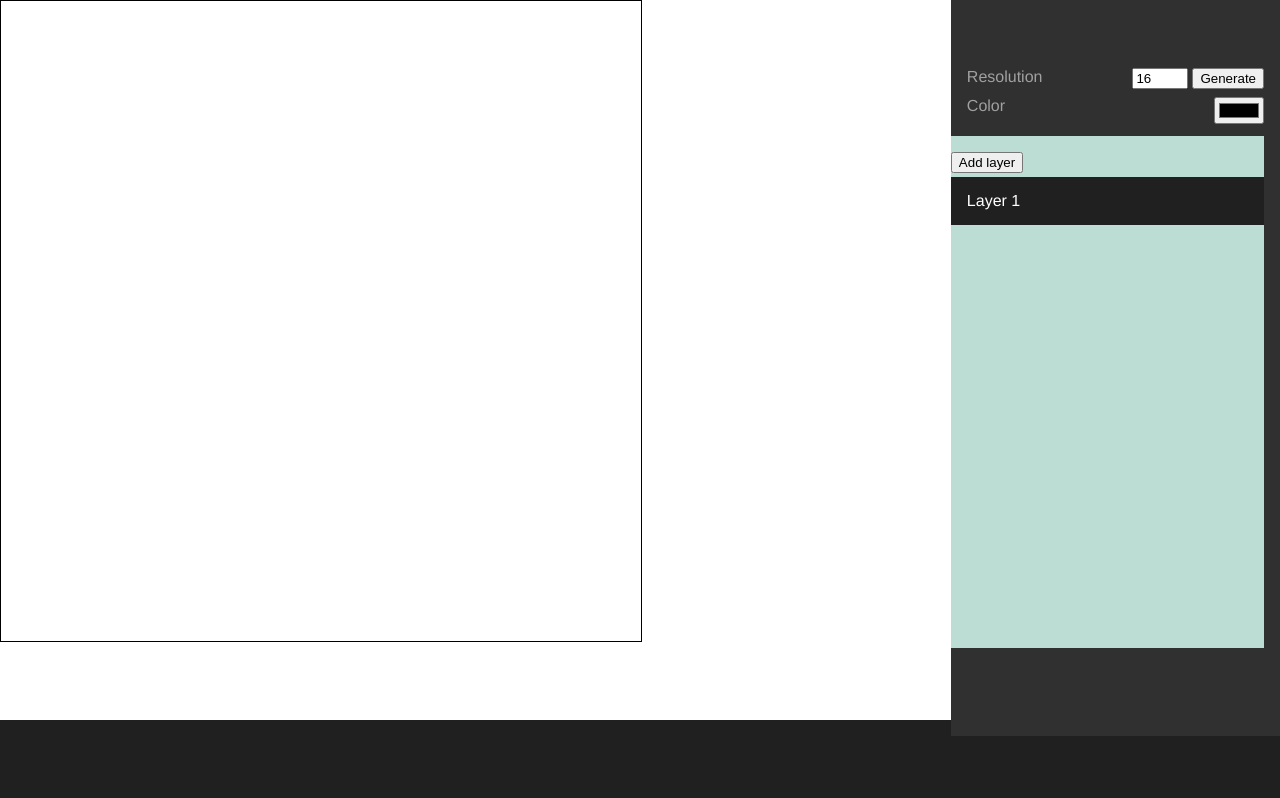
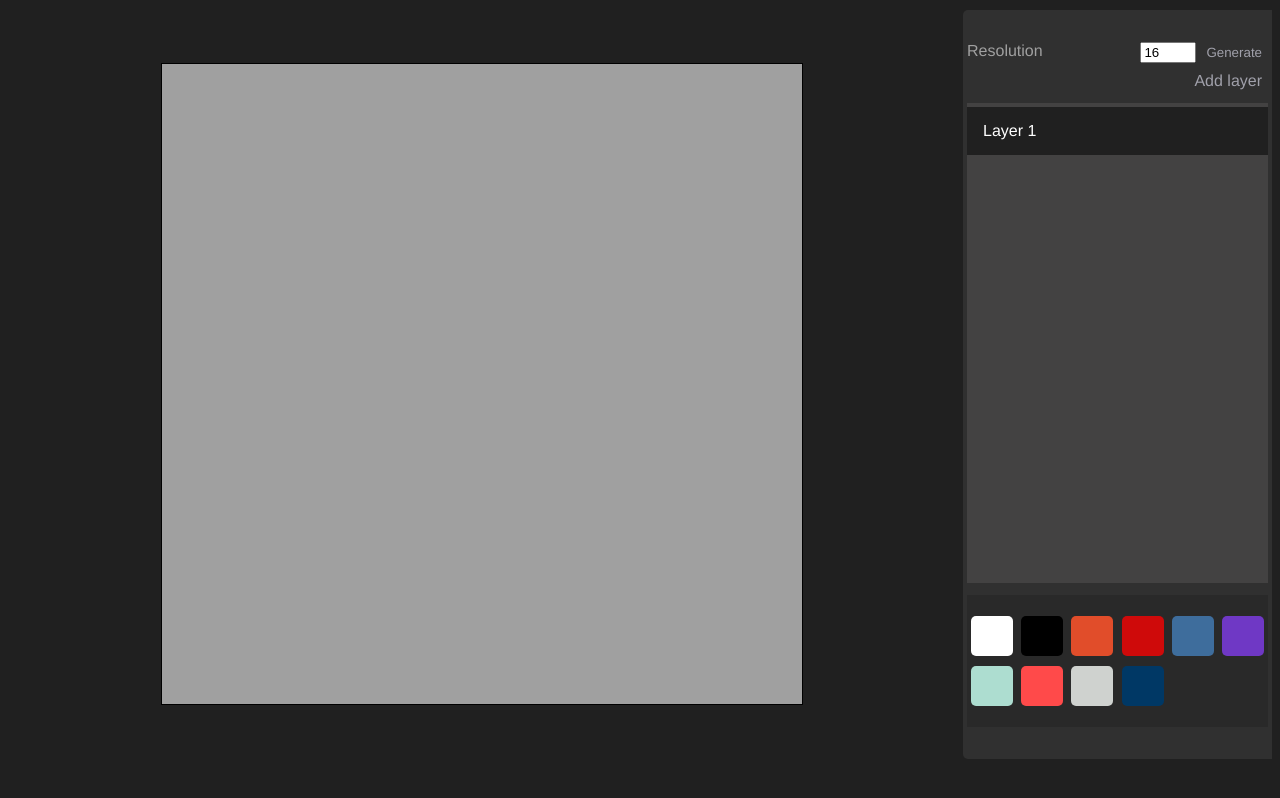
Before and after one commit to NgnPhcHung/pixel_art, a plain HTML site: page index.html in a window 1280 px wide. Both pictures are taken after a click on the button "Add layer". Drawn offline with Linux system fonts and the light colour scheme.

Commit message:
feat: implement color picker function

```diff
--- a/index.html
+++ b/index.html
@@ -27,22 +27,18 @@
           </div>
         </div>
 
-        <div class="flex space-between w-full">
-          <label for="colorPicker">Color</label>
-          <input type="color" name="colorPicker" id="colorPicker" />
-        </div>
-
-        <div class="layerList" id="layerList">
-          <button name="addLayer" id="addLayer">Add layer</button>
-        </div>
+        <button name="addLayer" id="addLayer">Add layer</button>
+        <div class="layerList" id="layerList"></div>
+        <div class="colorPalette" id="colorPalette"></div>
       </div>
     </div>
+    <!-- color palette -->
+    <script src="script/colorPalette.js"></script>
     <script src="script/tabEvent.js"></script>
     <script src="script/layerCard.js"></script>
     <script src="script/layerManagement.js"></script>
     <script src="script/gridCanvas.js"></script>
     <script src="script/layer.js"></script>
     <script src="script/index.js"></script>
-    <!-- event -->
   </body>
 </html>
--- /dev/null
+++ b/script/colorPalette.js
@@ -0,0 +1,40 @@
+class ColorPalette {
+  constructor() {
+    this.colors = [
+      "#ffffff",
+      "#000000",
+      "#E14D2A",
+      "#CF0A0A",
+      "#3E6D9C",
+      "#6F38C5",
+      "#ADDDD0",
+      "#FF4A4A",
+      "#CFD2CF",
+      "#003865",
+    ];
+    this.selected = this.colors[1];
+  }
+
+  load() {
+    const colorPalette = document.querySelector("#colorPalette");
+    this.colors.forEach((color) => {
+      const newColorInput = document.createElement("input");
+      newColorInput.value = color;
+      newColorInput.type = "color";
+
+      newColorInput.addEventListener("click", (event) => {
+        this.selected = event.target.value;
+      });
+
+      newColorInput.addEventListener("input", (event) => {
+        const temp = this.selected;
+        this.selected = event.target.value;
+        this.colors[temp] = this.selected;
+      });
+      colorPalette.appendChild(newColorInput);
+    });
+  }
+  getSelectedColor() {
+    return this.selected;
+  }
+}
--- a/script/gridCanvas.js
+++ b/script/gridCanvas.js
@@ -4,21 +4,19 @@ class GridCanvas {
   #gridItemSize;
   #canvas;
   #ctx;
-  #color;
   #gridSize;
   initialX;
   initialY;
   offsetX = 0;
   offsetY = 0;
 
-  constructor(canvas, color) {
+  constructor(canvas) {
     this.#canvas = canvas;
     this.#gridItemSize = canvas.width / this.#gridSize;
     this.#ctx = canvas.getContext("2d");
-    this.#color = color;
 
     this.#gridSize = DEFAULT_VALUE_GRID;
-
+    this.colorPalette = new ColorPalette();
   }
 
   drawGrid() {
@@ -27,17 +25,23 @@ class GridCanvas {
 
     this.#gridItemSize = this.#canvas.width / this.#gridSize;
     this.#ctx.clearRect(0, 0, this.#canvas.width, this.#canvas.height);
+
+    this.colorPalette.load();
   }
 
   fillCellColor(event) {
-    var rect = this.#canvas.getBoundingClientRect();
-    var mouseX = event.clientX - rect.left;
-    var mouseY = event.clientY - rect.top;
+    const selectedColor = this.colorPalette.getSelectedColor();
 
-    var gridX = Math.floor(mouseX / this.#gridItemSize);
-    var gridY = Math.floor(mouseY / this.#gridItemSize);
+    const rect = this.#canvas.getBoundingClientRect();
+    const mouseX = event.clientX - rect.left;
+    const mouseY = event.clientY - rect.top;
 
-    this.#ctx.fillStyle = this.#color;
+    const gridX = Math.floor(mouseX / this.#gridItemSize);
+    const gridY = Math.floor(mouseY / this.#gridItemSize);
+
+    console.log(selectedColor);
+
+    this.#ctx.fillStyle = selectedColor;
     this.#ctx.fillRect(
       gridX * this.#gridItemSize,
       gridY * this.#gridItemSize,
@@ -46,29 +50,30 @@ class GridCanvas {
     );
   }
 
-  setColor = (event) => {
-    colorPicker.style.backgroundColor = event.target.value;
-    this.#color = event.target.value;
-  };
-
   drawPixelListeners() {
     this.#canvas.addEventListener("click", (event) => {
-      gridCanvas.fillCellColor(event);
+      event.preventDefault();
+
+      if (event.button === 0) {
+        this.fillCellColor(event);
+      }
     });
 
-    this.#canvas.addEventListener("mousedown", () => {
-      gridCanvas.isDragging = true;
+    this.#canvas.addEventListener("mousedown", (event) => {
+      if (event.button === 0) {
+        this.isDragging = true;
+      }
     });
-    this.#canvas.addEventListener("mouseup", () => {
-      gridCanvas.isDragging = false;
+    this.#canvas.addEventListener("mouseup", (event) => {
+      if (event.button === 0) {
+        this.isDragging = false;
+      }
     });
 
     this.#canvas.addEventListener("mousemove", (event) => {
-      if (gridCanvas.isDragging) {
-        gridCanvas.fillCellColor(event);
+      if (this.isDragging && event.button === 0) {
+        this.fillCellColor(event);
       }
     });
   }
-
-
 }
--- a/script/index.js
+++ b/script/index.js
@@ -1,19 +1,22 @@
-const colorPicker = document.getElementById("colorPicker");
 const generateGrid = document.getElementById("generateGrid");
 const canvas = document.getElementById("gridCanvas");
 const addLayerBtn = document.getElementById("addLayer");
 
-const colorValue = colorPicker.value;
-const gridCanvas = new GridCanvas(canvas, colorValue);
+const gridCanvas = new GridCanvas(canvas);
 const layer = new Layer();
+
+canvas.addEventListener("contextmenu", function (event) {
+  event.preventDefault();
+});
 
 document.addEventListener("DOMContentLoaded", () => {
   gridCanvas.drawGrid();
 });
 
-colorPicker.addEventListener("change", (event) => {
-  gridCanvas.setColor(event);
-});
+// colorPicker.addEventListener("change", (event) => {
+//   // gridCanvas.setColor(event);
+//   colorPalette.updateSelected();
+// });
 
 generateGrid.addEventListener("click", () => {
   gridCanvas.drawGrid();
--- a/script/layer.js
+++ b/script/layer.js
@@ -11,12 +11,15 @@ class Layer {
     const newCanvas = document.createElement("canvas");
     const layerManagement = new LayerManagement();
 
-    newCanvas.style.background = "#fff";
+    newCanvas.style.background = "#a0a0a0";
     newCanvas.style.position = "absolute";
     newCanvas.id = "gridCanvas";
     newCanvas.width = 640;
     newCanvas.height = 640;
     newCanvas.style.zIndex = this.zIndex;
+    newCanvas.addEventListener("contextmenu", function (event) {
+      event.preventDefault();
+    });
     artContainer.appendChild(newCanvas);
     layerManagement.addLayer();
     // this.layerManagement.addLayer();
--- a/style.css
+++ b/style.css
@@ -8,32 +8,64 @@ html {
   color: #a0a0a0;
   font-family: "Franklin Gothic Medium", "Arial Narrow", Arial, sans-serif;
 }
+
+button {
+  background-color: transparent;
+  outline: none;
+  border: none;
+  color: #a0a0aa;
+  font-family: "Franklin Gothic Medium", "Arial Narrow", Arial, sans-serif;
+  cursor: pointer;
+}
+button:hover {
+  color: white;
+}
+
+input[type="color"] {
+  -webkit-appearance: none;
+  -moz-appearance: none;
+  appearance: none;
+  width: 50px;
+  height: 50px;
+  background-color: transparent;
+  border: none;
+  cursor: pointer;
+}
+input[type="color"]::-webkit-color-swatch {
+  border-radius: 5px;
+  border: none;
+}
+
 #artContainer {
   position: relative;
-  background-color: #fff;
+  background-color: transparent;
   width: 100%;
   height: 100%;
   overflow: hidden;
+  display: grid;
+  place-items: center;
 }
 
 .viewport {
   width: 100vw;
-  height: 90vh;
+  height: calc(100vh - 2rem);
   display: flex;
   justify-content: center;
   align-items: center;
 }
 
 .rightPanel {
-  height: 100%;
   width: 25rem;
   display: flex;
   flex-direction: column;
   justify-content: center;
   align-items: center;
   background-color: #303030;
-  padding: 1rem;
+  padding: 2rem 0.25rem;
   gap: 0.5rem 0;
+  position: relative;
+  margin-right: 0.5rem;
+  border-radius: 5px 0 0 5px;
 }
 
 .leftPanel {
@@ -44,9 +76,7 @@ html {
   height: 30rem;
   overflow: hidden;
   overflow-y: auto;
-  background-color: #bbddd3;
-  align-self: flex-end;
-  padding: 1rem;
+  background-color: #434242;
 }
 .layerList:nth-child(odd),
 .layerList:nth-child(even) {
@@ -54,7 +84,6 @@ html {
 }
 
 #layerCard {
-  width: 100%;
   height: 2rem;
   padding: 0.5rem 1rem;
   display: flex;
@@ -95,3 +124,19 @@ canvas {
 .space-x:nth-child(even) {
   gap: 4px;
 }
+
+#addLayer {
+  align-self: flex-end;
+  font-size: 1rem;
+}
+
+.colorPalette {
+  width: 100%;
+  height: fit-content;
+  padding: 1rem 0;
+  background-color: #20202070;
+  display: grid;
+  grid-template-columns: repeat(auto-fill, minmax(50px, 1fr));
+  grid-auto-rows: 50px;
+  place-items: center;
+}
```
